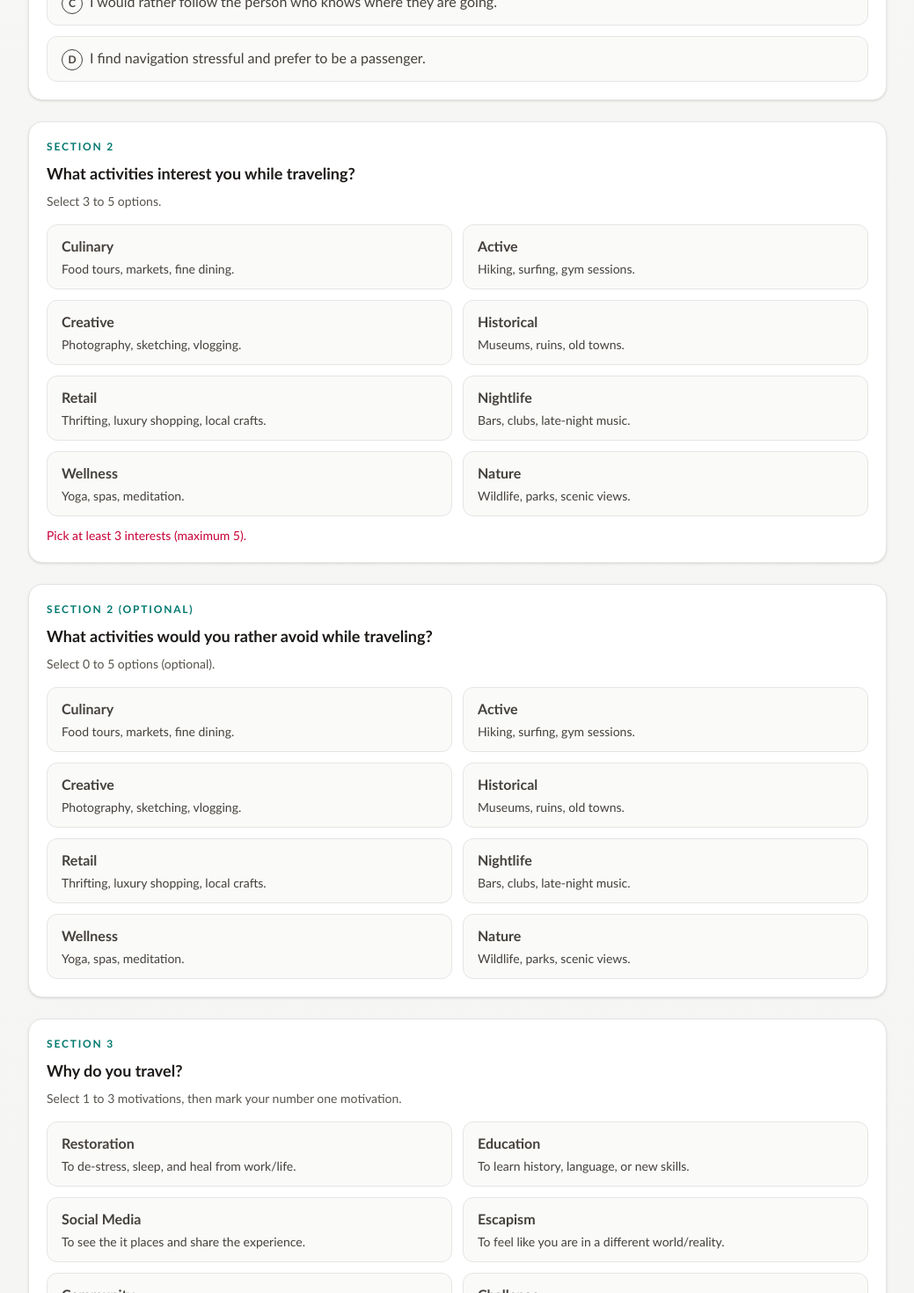
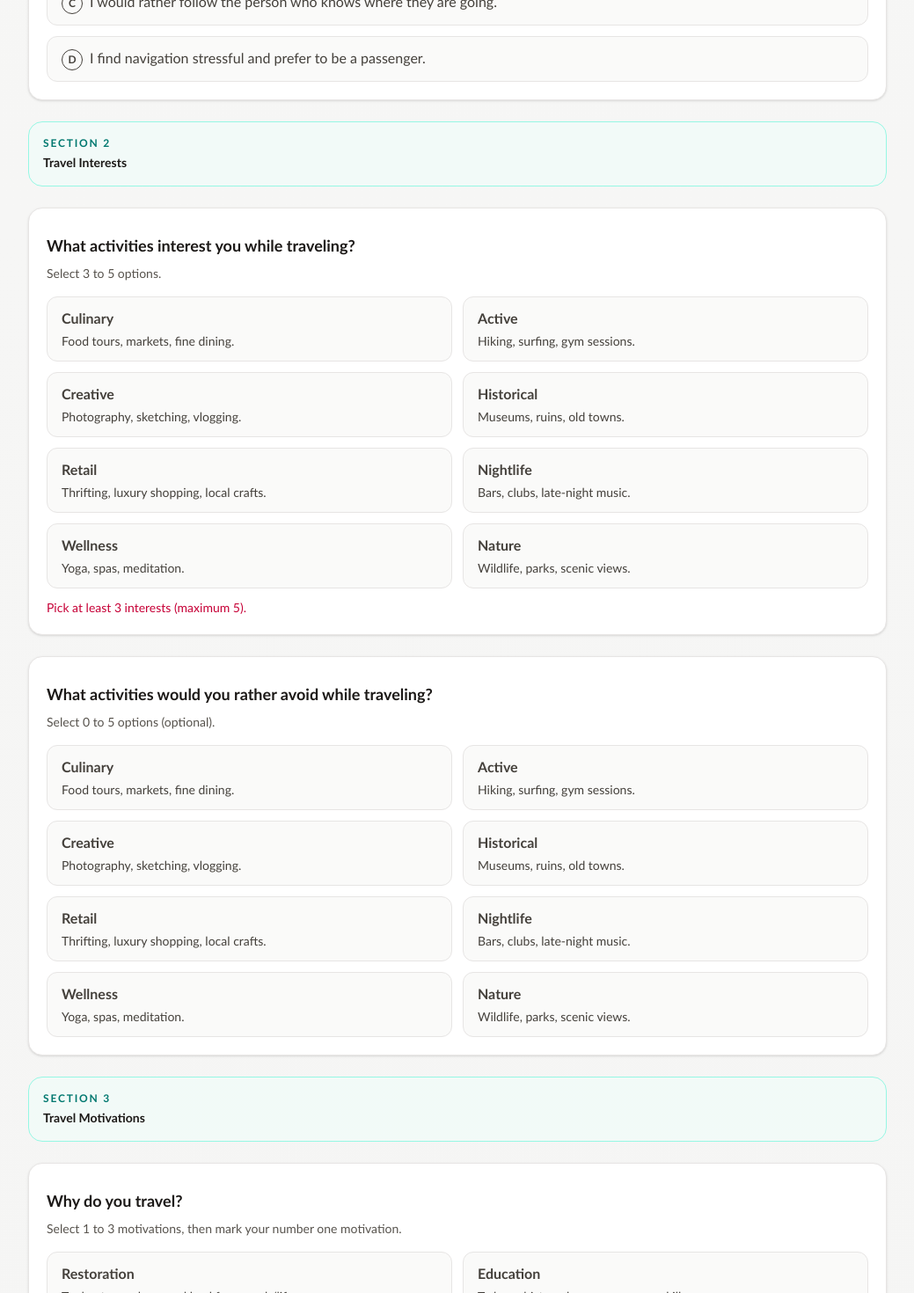
Before and after one commit to NaluWho/travelsona-quiz, a React (Vite) app: page / in a window 1280 px wide. Shown: the part 6040-7510 px from the top of the page at 88% size, without its empty margins (120-1159 px from the left). Built offline with nearby package versions, Linux system fonts and the light colour scheme.

Commit message:
fix: section headers uniform

```diff
--- a/src/components/QuizView.tsx
+++ b/src/components/QuizView.tsx
@@ -141,8 +141,12 @@ export function QuizView({
         />
       ))}
 
+      <section className="rounded-2xl border border-teal-200 bg-teal-50/60 p-4">
+        <p className="text-xs font-semibold uppercase tracking-[0.15em] text-teal-700">Section 2</p>
+        <p className="mt-1 text-sm font-semibold text-stone-900">Travel Interests</p>
+      </section>
+
       <article className="rounded-2xl border border-stone-200 bg-white p-5 shadow-sm">
-        <p className="text-xs font-semibold uppercase tracking-[0.15em] text-teal-700">Section 2</p>
         <h2 className="mt-2 text-lg font-semibold text-stone-900">What activities interest you while traveling?</h2>
         <p className="mt-2 text-sm text-stone-600">Select 3 to 5 options.</p>
 
@@ -178,7 +182,6 @@ export function QuizView({
       </article>
 
       <article className="rounded-2xl border border-stone-200 bg-white p-5 shadow-sm">
-        <p className="text-xs font-semibold uppercase tracking-[0.15em] text-teal-700">Section 2 (Optional)</p>
         <h2 className="mt-2 text-lg font-semibold text-stone-900">What activities would you rather avoid while traveling?</h2>
         <p className="mt-2 text-sm text-stone-600">Select 0 to 5 options (optional).</p>
 
@@ -209,8 +212,12 @@ export function QuizView({
         </div>
       </article>
 
+      <section className="rounded-2xl border border-teal-200 bg-teal-50/60 p-4">
+        <p className="text-xs font-semibold uppercase tracking-[0.15em] text-teal-700">Section 3</p>
+        <p className="mt-1 text-sm font-semibold text-stone-900">Travel Motivations</p>
+      </section>
+
       <article className="rounded-2xl border border-stone-200 bg-white p-5 shadow-sm">
-        <p className="text-xs font-semibold uppercase tracking-[0.15em] text-teal-700">Section 3</p>
         <h2 className="mt-2 text-lg font-semibold text-stone-900">Why do you travel?</h2>
         <p className="mt-2 text-sm text-stone-600">Select 1 to 3 motivations, then mark your number one motivation.</p>
 
```
